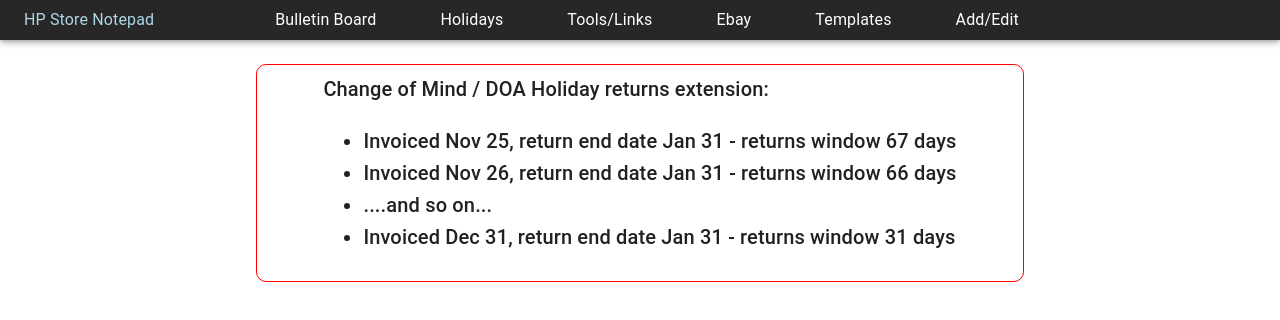
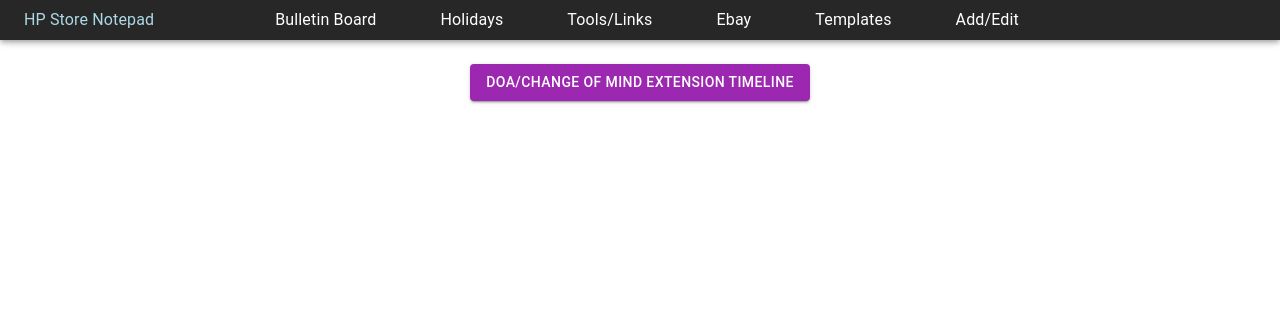
Before and after one commit to misterplain/hpNotePad, a React (Create React App) app in the folder frontend/: page / in a window 1280 px wide. Shown: the top 320 px of the page. Built offline with nearby package versions, Linux system fonts and the light colour scheme.

Commit message:
doa extenions button

```diff
--- a/frontend/src/components/Bulletin.js
+++ b/frontend/src/components/Bulletin.js
@@ -1,9 +1,9 @@
 import React from "react";
-import { Box, Paper, Grid, Typography } from "@mui/material";
+import { Box, Paper, Grid, Typography, Button } from "@mui/material";
 
 const Bulletin = () => {
   return (
-    <Grid container justifyContent="center">
+    <Grid container justifyContent='center'>
       <Grid xs={12} sm={10} md={8} marginBottom>
         {" "}
         <Box
@@ -13,11 +13,10 @@ const Bulletin = () => {
             height: "100%",
             justifyContent: "center",
             alignItems: "center",
-            border: "1px solid red",
             borderRadius: "10px",
           }}
         >
-          <Typography variant='h6' padding>
+          {/* <Typography variant='h6' padding>
            Change of Mind / DOA Holiday returns extension:
            <ul>
             <li>Invoiced Nov 25, return end date Jan 31 - returns window 67 days</li>
@@ -25,7 +24,20 @@ const Bulletin = () => {
             <li>....and so on...</li>
             <li>Invoiced Dec 31, return end date Jan 31 - returns window 31 days</li>
            </ul>
-          </Typography>
+          </Typography> */}
+          <a
+            href='https://docs.google.com/spreadsheets/d/18jm6P70TQOF6WZvY_TfGw3a0CKxvfZigiV73o9GPlKs/edit?usp=sharing'
+            target='__blank'
+            style={{ textDecoration: "none" }}
+          >
+            <Button
+              variant='contained'
+              color='secondary'
+              sx={{ textDecoration: "none" }}
+            >
+              DOA/Change of Mind Extension Timeline
+            </Button>
+          </a>
         </Box>
       </Grid>
       {/* <Grid xs={12} sm={10} md={8} gutterBottom>
```
